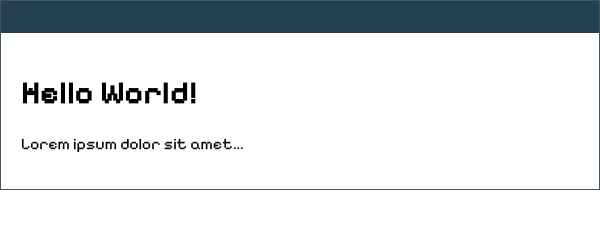
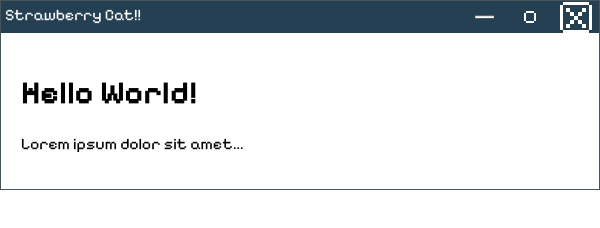
Before and after one commit to LeilaEntenza/WeatherApp-Electron, an Electron app: page Weather.html in a window 600 px wide. Drawn offline with Linux system fonts and the light colour scheme.

Commit message:
First styles applied

```diff
--- a/Weather.html
+++ b/Weather.html
@@ -9,7 +9,31 @@
   <body>
     <header id="titlebar">
       <div id="drag-region">
-
+      <div id="window-title">
+        Strawberry Cat!!
+      </div>
+      <div id="window-controls">
+        <div class="button window-hover" id="min-button">
+          <img class="icon" id="min" alt="minimize"
+            srcset="Images/Line.png"
+            draggable="false" />
+        </div>
+        <div class="button window-hover" id="max-button">
+          <img class="icon" id="max" alt="maximize"
+            srcset="Images/max.png"
+            draggable="false" />
+        </div>
+        <div class="button window-hover" id="restore-button">
+          <img class="icon" id="restore" alt="restore"
+            srcset="Image/Second.png"
+            draggable="false" />
+        </div>
+        <div class="button window-hover-close" id="close-button">
+          <img class="icon" id="close" alt="close"
+            srcset="Images/X.png"
+            draggable="false" />
+        </div>
+      </div>
       </div>
     </header>
     <div id="main">
--- a/styles.css
+++ b/styles.css
@@ -26,9 +26,10 @@ nav {
   display: block;
   position: fixed;
   height: 32px;
-  width: calc(100% - 2px); /*Compensate for body 1px border*/
+  width: calc(100% - 2px);
   background: #254053;
   padding: 4px;
+  color: #FFF;
 }
 
 #titlebar #drag-region {
@@ -37,10 +38,71 @@ nav {
   -webkit-app-region: drag;
 }
 
-
 #main {
   height: calc(100% - 32px);
   margin-top: 32px;
   padding: 20px;
   overflow-y: auto;
 }
+
+#window-controls {
+  display: grid;
+  grid-template-columns: repeat(3, 46px);
+  position: absolute;
+  top: 0;
+  right: 0;
+  height: 100%;
+}
+
+#window-controls .button {
+  grid-row: 1 / span 1;
+  display: flex;
+  justify-content: center;
+  align-items: center;
+  width: 100%;
+  height: 100%;
+}
+#min-button {
+  grid-column: 1;
+}
+#max-button, #restore-button {
+  grid-column: 2;
+}
+#close-button {
+  grid-column: 3;
+}
+
+#window-controls {
+  -webkit-app-region: no-drag;
+}
+
+#window-controls .button {
+  user-select: none;
+}
+
+.window-hover:hover {
+    background: rgba(255,255,255,0.1);
+  }
+  .window-hover:hover:active {
+    background: rgba(255,255,255,0.2);
+  }
+
+  .window-hover-close:hover {
+    background: #E81123 !important;
+  }
+  .window-hover-close:active {
+    background: #F1707A !important;
+  }
+  .window-hover-close:active .icon {
+    filter: invert(1);
+  }
+
+.mac-controls:hover .mac-hover{
+    display: flex;
+}
+.mac-hover{
+display: none;
+}
+#restore-button {
+  display: none !important;
+}
```
Also changed, not shown: Images/Second.png (added), Images/SecondB.png (added), Images/max.png (added), Images/maxB.png (added).
